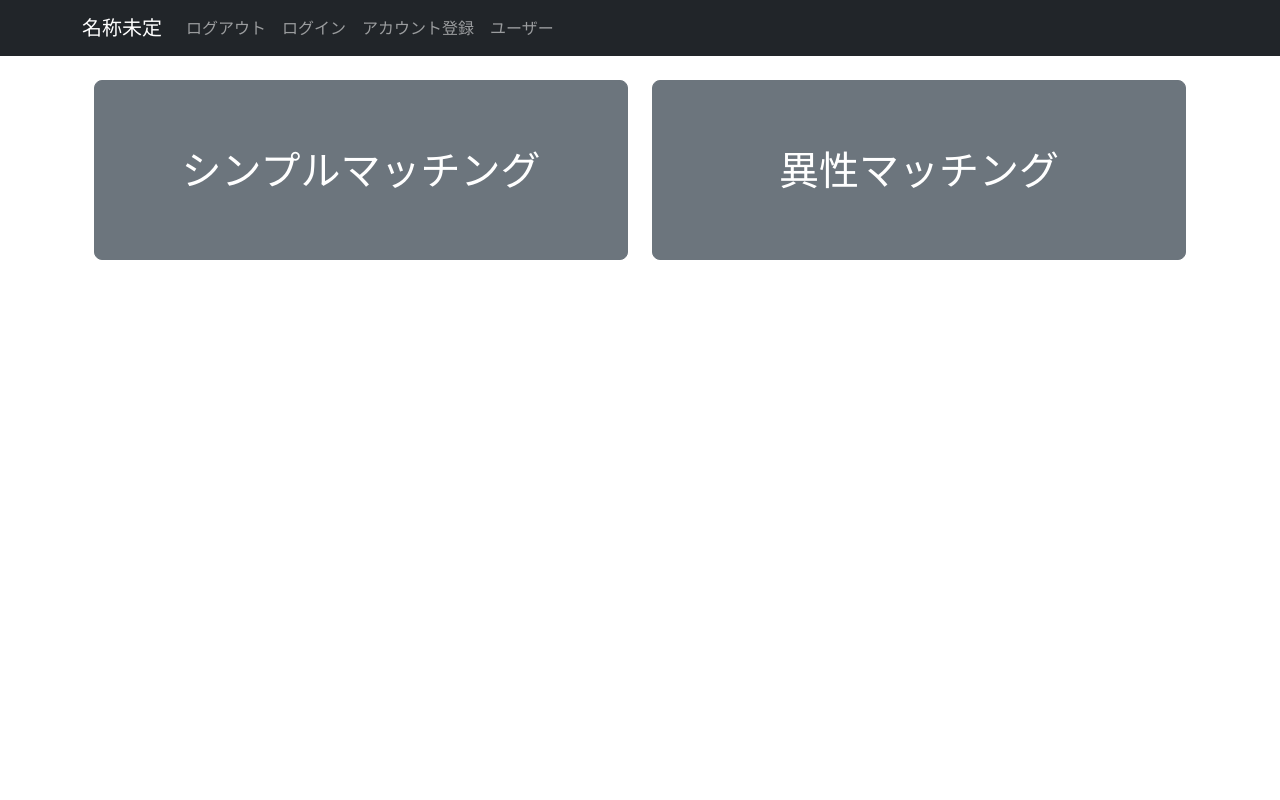
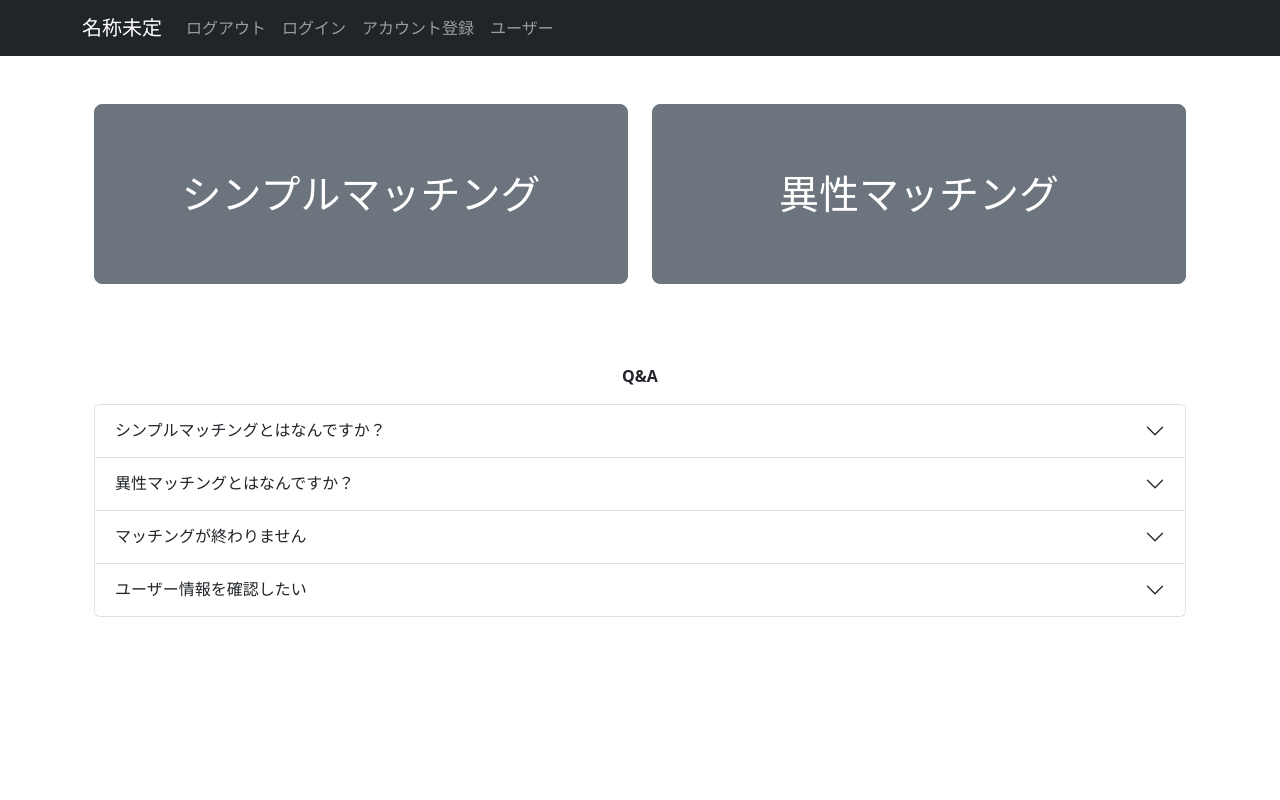
Before and after one commit to TeamKaseDori/frontend, a React (Vite) app: page / in a window 1280 px wide. Shown: the top 800 px of the page. Built offline with nearby package versions, Linux system fonts and the light colour scheme.

Commit message:
ホーム画面の編集

```diff
--- /dev/null
+++ b/src/components/molecules/explanationFlush.jsx
@@ -0,0 +1,37 @@
+import Accordion from 'react-bootstrap/Accordion';
+
+export const ExplanationFlush = () => {
+  return (
+    <Accordion>
+      <p><b>Q&A</b></p>
+      <Accordion.Item eventKey="0">
+        <Accordion.Header>シンプルマッチングとはなんですか？</Accordion.Header>
+        <Accordion.Body>
+          シンプルマッチングは、位置情報や移動方向によってランダムにマッチングさせる機能のことです。
+        </Accordion.Body>
+      </Accordion.Item>
+
+      <Accordion.Item eventKey="1">
+        <Accordion.Header>異性マッチングとはなんですか？</Accordion.Header>
+        <Accordion.Body>
+          異性マッチングは、位置情報や移動方向、性別によってランダムにマッチングさせる機能のことです。
+        </Accordion.Body>
+      </Accordion.Item>
+
+      <Accordion.Item eventKey="2">
+        <Accordion.Header>マッチングが終わりません</Accordion.Header>
+        <Accordion.Body>
+          GPSで位置情報を取得しているため、時間がかかる場合があります。
+        </Accordion.Body>
+      </Accordion.Item>
+
+      <Accordion.Item eventKey="3">
+        <Accordion.Header>ユーザー情報を確認したい</Accordion.Header>
+        <Accordion.Body>
+          ユーザー情報はヘッダーのタブの<b>ユーザー</b>をクリックしていただくとご確認いただけます。
+        </Accordion.Body>
+      </Accordion.Item>
+
+    </Accordion>
+  );
+}
--- a/src/components/pages/homePage.jsx
+++ b/src/components/pages/homePage.jsx
@@ -2,6 +2,7 @@ import { useNavigate } from "react-router-dom";
 import { PageWrapper } from "../organisms/wrapper/pageWrapper";
 import { Button, Col, Container, Modal, Row } from "react-bootstrap";
 import { useState } from "react";
+import { ExplanationFlush } from "../molecules/explanationFlush";
 
 
 export const HomePage = () => {
@@ -47,6 +48,7 @@ export const HomePage = () => {
     return (
         <PageWrapper>
             <Container className="text-center mt-4 mb-4">
+                <div style={{ height: '24px'}}></div>
 
                 <Row className="mb-3">
                     {buttonData.map((button, index) => (
@@ -66,7 +68,7 @@ export const HomePage = () => {
                     ))}
                 </Row>
 
-                {/* モーダル（確認ダイアログ） */}
+
                 <Modal show={showModal} onHide={handleClose} size="lg"
                     aria-labelledby="contained-modal-title-vcenter"
                     centered>
@@ -86,6 +88,10 @@ export const HomePage = () => {
                         </Button>
                     </Modal.Footer>
                 </Modal>
+
+                <div style={{ height: '48px'}}></div>
+
+                <ExplanationFlush />
             </Container>
         </PageWrapper>
     );
--- a/src/components/pages/matching/matchingPage.jsx
+++ b/src/components/pages/matching/matchingPage.jsx
@@ -8,7 +8,7 @@ export const MatchingPage = () => {
         >
             <Row>
                 <Col className="text-center">
-                    <Spinner animation="border" role="status" className="mb-3">
+                    <Spinner animation="grow" role="status" className="mb-3">
                         <span className="visually-hidden">Loading...</span>
                     </Spinner>
                     <p>マッチング中...</p>
```
Also changed, not shown: public/favicon.png.
